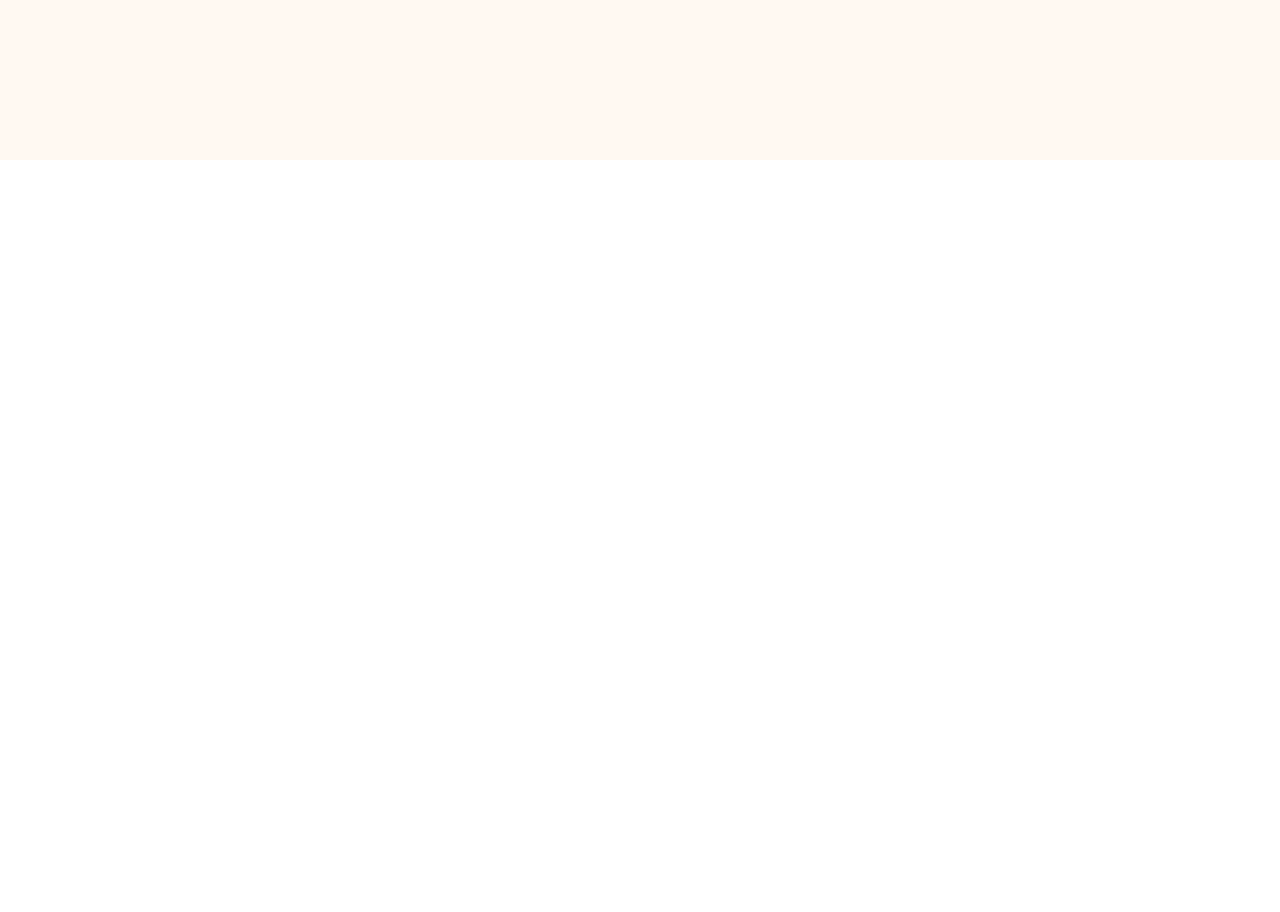
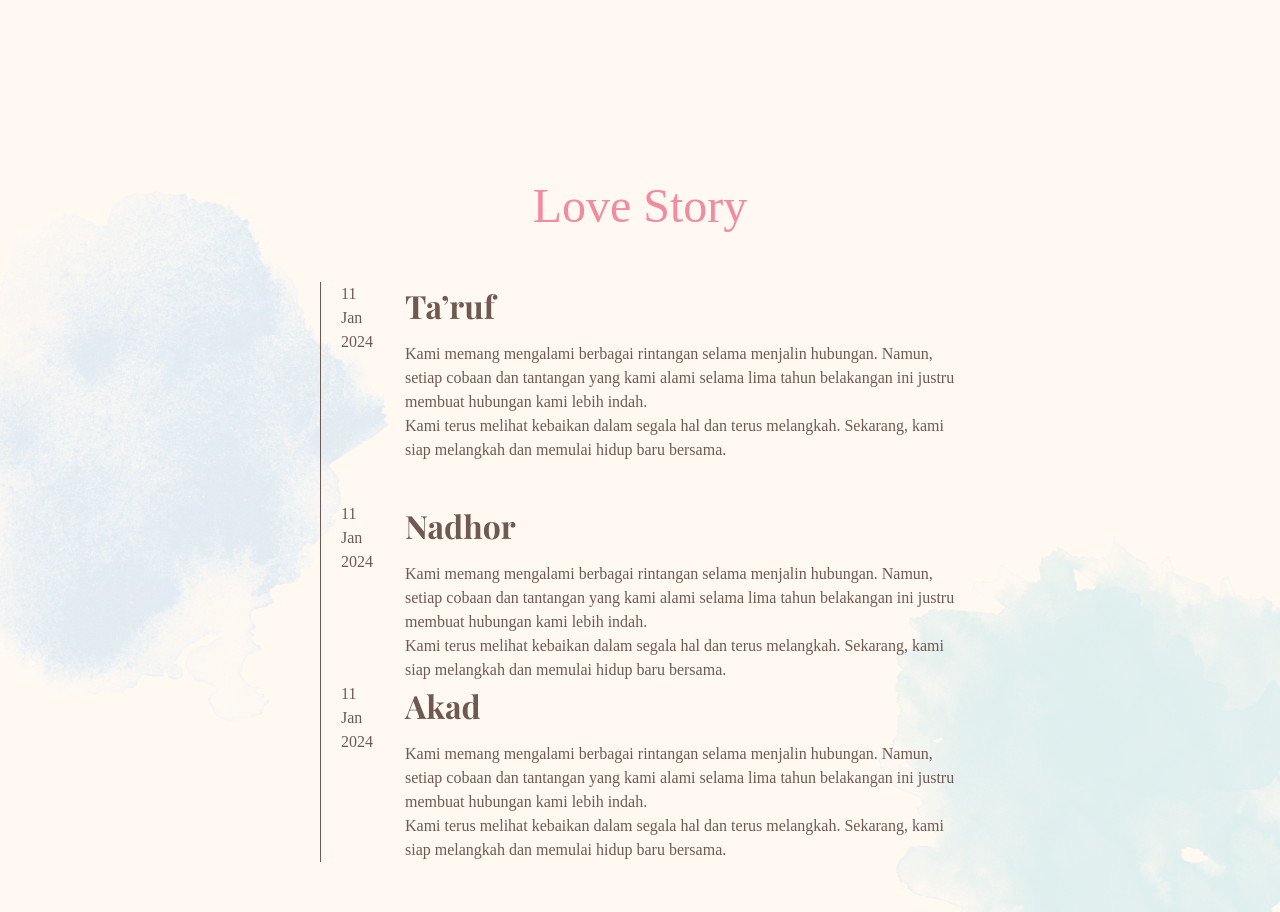
Before and after one commit to ahmadhilmandani/fe-wedding-site-1, a React (Vite) app: page / in a window 1280 px wide. Shown: the part 3320-4232 px from the top of the page. Before the commit the page ends 3480 px from the top, so only its background shows below. Built offline with nearby package versions, Linux system fonts and the light colour scheme; a web font is replaced by a local one.

Commit message:
Add love story section

```diff
--- a/src/App.tsx
+++ b/src/App.tsx
@@ -1,5 +1,6 @@
 import Invitaion from './section/Invitaion'
 import Landing from './section/Landing'
+import LoveStory from './section/LoveStory'
 import OpeningWord from './section/OpeningWord'
 import WeddingDate from './section/WeddingDate'
 
@@ -11,6 +12,7 @@ function App() {
       <OpeningWord />
       <Invitaion />
       <WeddingDate />
+      <LoveStory />
     </div>
   )
 }
--- a/src/index.css
+++ b/src/index.css
@@ -20,8 +20,7 @@
     font-family: "Italianno", cursive;
   }
 
-  h1,
-  .custom-heading-2 {
+  h1 {
     @apply text-[48px] sm:max-xl:text-[80px];
   }
 
@@ -29,7 +28,7 @@
     @apply text-[40px] sm:max-xl:text-[68px];
   }
 
-  h3 {
+  h3, .custom-heading-2 {
     @apply text-[32px] sm:max-xl:text-[56px];
   }
 
@@ -38,6 +37,7 @@
     @apply xl:text-[56px] text-[40px] sm:max-xl:text-[80px] font-bold;
   }
 
+
   .custom-heading-2, button {
     font-family: "Playfair Display", serif;
     @apply font-bold;
--- /dev/null
+++ b/src/section/LoveStory.tsx
@@ -0,0 +1,73 @@
+
+import WatercolorBlue from "../assets/img/watercolor-blue-dark.png"
+import WatercolorBlueLight from "../assets/img/watercolor-blue-light.png"
+
+export default function LoveStory() {
+  return (
+    <>
+      <section className="w-full min-h-screen flex justify-center items-center relative">
+      <img src={WatercolorBlue} alt="" className="block absolute z-[1] top-[40px] left-[-180px] w-[640px]" />
+        <div className="max-w-[640px] w-full relative z-50">
+          <h1 className="text-cust-red-color mb-10 text-center mt-10">
+            Love Story
+          </h1>
+
+          <div className="border-l border-cust-brown-color pl-5">
+            <div className="flex gap-8">
+              <div>
+                11 Jan
+                <br />
+                2024
+              </div>
+              <div className="mb-10">
+                <h2 className="custom-heading-2 mb-3">
+                  Ta’ruf
+                </h2>
+                <p>
+                  Kami memang mengalami berbagai rintangan selama menjalin hubungan. Namun, setiap cobaan dan tantangan yang kami alami selama lima tahun belakangan ini justru membuat hubungan kami lebih indah.
+                  <br />
+                  Kami terus melihat kebaikan dalam segala hal dan terus melangkah. Sekarang, kami siap melangkah dan memulai hidup baru bersama.
+                </p>
+              </div>
+            </div>
+            <div className="flex gap-8">
+              <div>
+                11 Jan
+                <br />
+                2024
+              </div>
+              <div>
+                <h2 className="custom-heading-2 mb-3">
+                  Nadhor
+                </h2>
+                <p>
+                  Kami memang mengalami berbagai rintangan selama menjalin hubungan. Namun, setiap cobaan dan tantangan yang kami alami selama lima tahun belakangan ini justru membuat hubungan kami lebih indah.
+                  <br />
+                  Kami terus melihat kebaikan dalam segala hal dan terus melangkah. Sekarang, kami siap melangkah dan memulai hidup baru bersama.
+                </p>
+              </div>
+            </div>
+            <div className="flex gap-8">
+              <div>
+                11 Jan
+                <br />
+                2024
+              </div>
+              <div>
+                <h2 className="custom-heading-2 mb-3">
+                  Akad
+                </h2>
+                <p>
+                  Kami memang mengalami berbagai rintangan selama menjalin hubungan. Namun, setiap cobaan dan tantangan yang kami alami selama lima tahun belakangan ini justru membuat hubungan kami lebih indah.
+                  <br />
+                  Kami terus melihat kebaikan dalam segala hal dan terus melangkah. Sekarang, kami siap melangkah dan memulai hidup baru bersama.
+                </p>
+              </div>
+            </div>
+          </div>
+        </div>
+      <img src={WatercolorBlueLight} alt="" className="absolute bottom-[-180px] right-[-180px] w-[640px]" />
+      </section>
+    </>
+  )
+}
```
